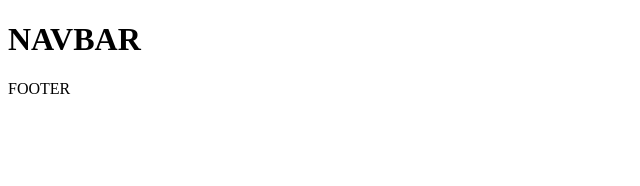
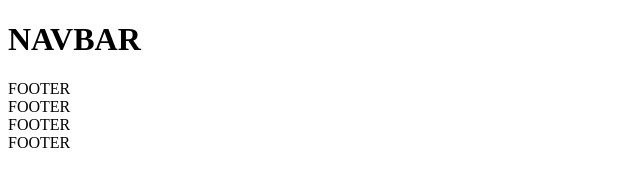
Before and after one commit to aad05/g8, a plain HTML site: page index.html in a window 1280 px wide. Shown: the whole page, without its empty margins (0-640 px from the left). Drawn offline with Linux system fonts and the light colour scheme.

Commit message:
footer kopaytirildi

```diff
--- a/index.html
+++ b/index.html
@@ -11,5 +11,8 @@
    <script src="script.js"></script>
    <h1>NAVBAR</h1>
    <div>FOOTER</div>
+   <div>FOOTER</div>
+   <div>FOOTER</div>
+   <div>FOOTER</div>
 </body>
 </html>
```
